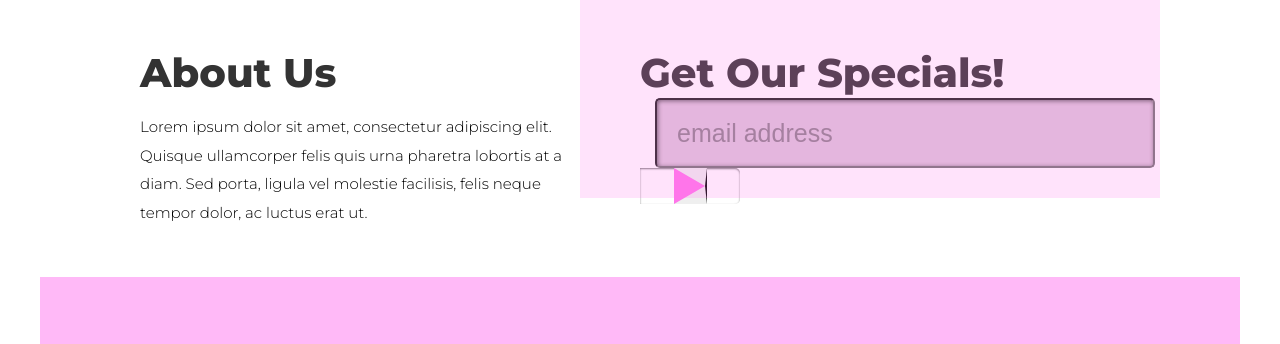
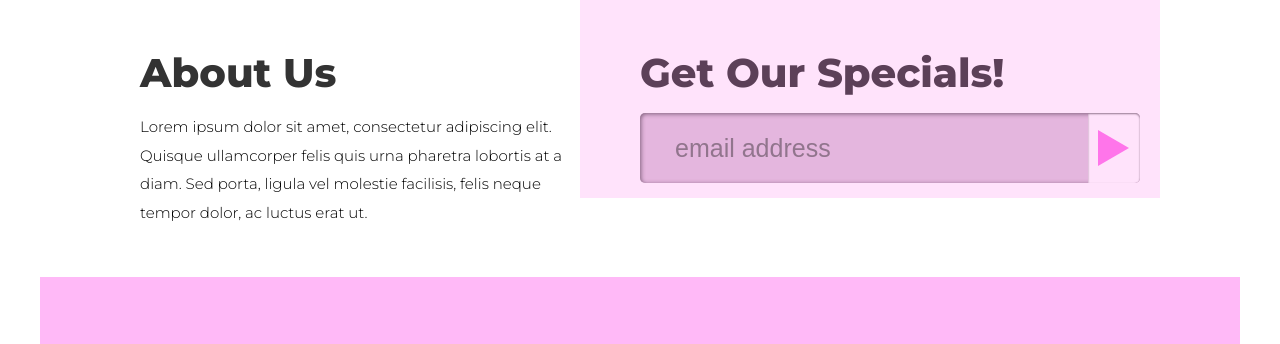
Before and after one commit to Chewie063/lkc-website, a website: page index.html in a window 1280 px wide. Shown: the part 832-1176 px from the top of the page. Drawn offline with Linux system fonts and the light colour scheme; a web font is replaced by a local one.

Commit message:
Finished email field

```diff
--- a/index.html
+++ b/index.html
@@ -61,18 +61,26 @@
                 </div> -->
 
                 <div class="content-newsletter">
+
+                    <h1 class="heading">Get Our Specials!</h1>
+
                     <form action="" method="GET">
 
-                            <label for="email" class="heading">Get Our Specials!</label>
-                            <input class="content-newsletter-emailfield content-newsletter-emailfield-text" type="email" name="email" id="email" value="email address" required>
+                        <div class="content-newsletter-email">
 
-                            <div class="content-newsletter-emailfield__button">
-                                <input type="button" value="" class="arrow-right">
+                            <div class="content-newsletter-emailfield">
+                                <input class="content-newsletter-emailfield-text" type="email" name="email" id="email" placeholder="email address" required>
+                                <label for="email" class="content-newsletter-label">Email Address</label>
+                                <div class="content-newsletter-emailfield__button">
+                                    <button class="arrow-right"></button>
+                                </div>
                             </div>
 
+
+                        </div>
                     </form>
+                </div>
 
-                </div>
             </div>
 
             <div class="gallery">
--- a/sass/_layout.scss
+++ b/sass/_layout.scss
@@ -68,6 +68,10 @@
   &-newsletter {
     width: 50%;
 
+    &-email {
+      display: flex;
+    }
+
     &-emailfield {
       position: relative;
       z-index: 1;
@@ -76,9 +80,16 @@
       background-color: var(--color-grey-light-2);
       border-radius: 5px;
       display: flex;
-      justify-content: flex-end;
+      //*justify-content: flex-end;
       box-shadow: var(--inner-shadow-dark);
 
+      input {
+        background-color: transparent;
+        box-shadow: none;
+        border: none;
+        width: inherit;
+        height: inherit;
+      }
 
       &-text {
         width: 100%;
@@ -98,18 +109,23 @@
         border-radius: 0 5px 5px 0;
         box-shadow: inset 0 1px 2px rgba(64, 64, 64, .7);
         display: flex;
-        justify-content: center;
 
         .arrow-right {
+          content: "";
+          border-right: none;
           margin: auto;
           width: 0;
           height: 0;
-          border-top: 1.8rem solid transparent;
-          border-bottom: 1.8rem solid transparent;
+          border-top: 1.8rem solid #FFF;
+          border-bottom: 1.8rem solid #FFF;
 
           border-left: 3.1rem solid var(--color-primary);
         }
       }
+    }
+
+    &-label {
+      visibility: hidden;
     }
   }
 }
```
Also changed, not shown: css/style.css.
